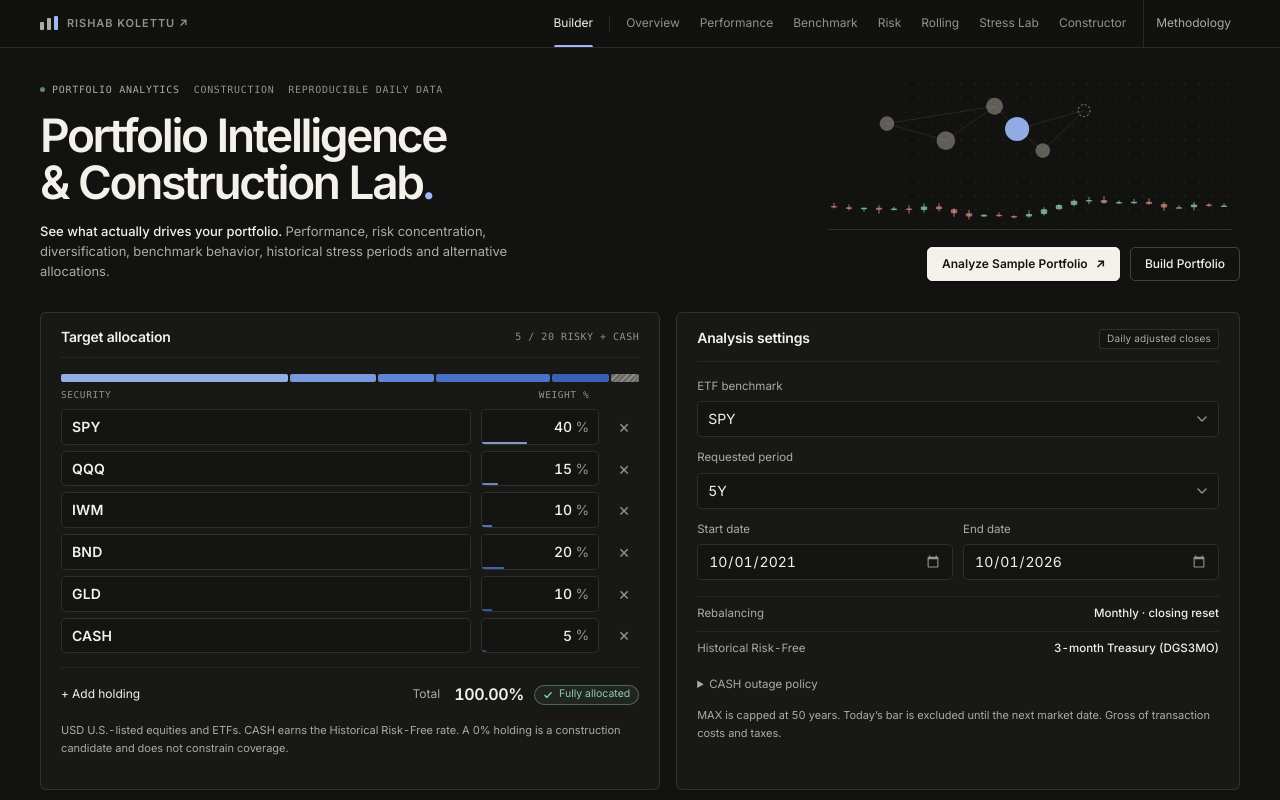
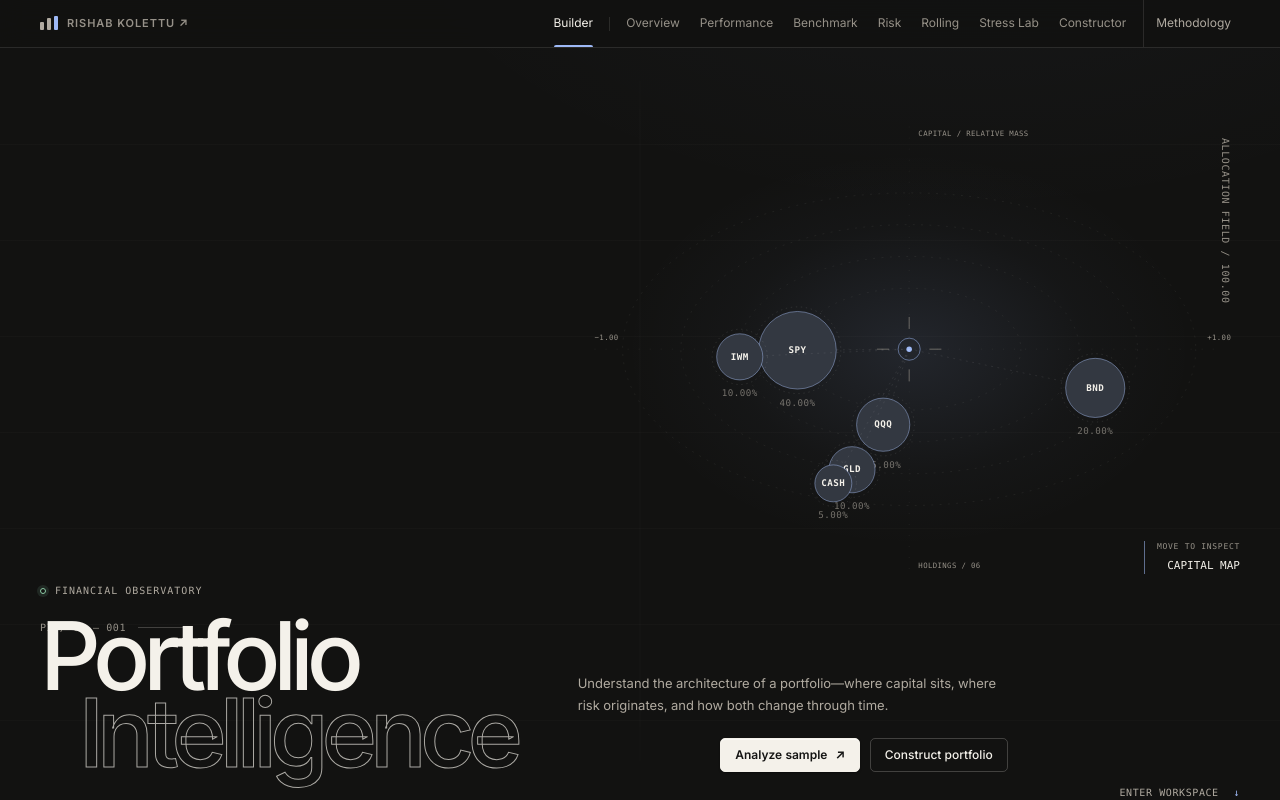
Before and after one commit to rkolettu/portfolio-intelligence-lab, a Next.js app: page / in a window 1280 px wide. Shown: the top 800 px of the page. Built offline with nearby package versions, Linux system fonts and the light colour scheme.

Commit message:
Redesign landing as a financial observatory

```diff
--- a/app/globals.css
+++ b/app/globals.css
@@ -63,7 +63,9 @@ html {
 }
 body {
   margin: 0;
-  background: var(--bg);
+  background:
+    radial-gradient(900px 540px at 76% -160px, rgba(158, 185, 246, .045), transparent 70%),
+    var(--bg);
   color: var(--text);
   font-family: Inter, ui-sans-serif, system-ui, sans-serif;
   font-size: 14px;
@@ -451,15 +453,188 @@ input[type="radio"] {
   top: 10px;
 }
 
-/* ---------- Hero: compact, one finance-native motif ---------- */
+/* ---------- Hero: portfolio observatory ---------- */
 .hero {
   position: relative;
   display: grid;
-  grid-template-columns: minmax(0, 1.2fr) minmax(0, 1fr);
-  gap: 40px;
+  grid-template-columns: minmax(0, 0.86fr) minmax(420px, 1.14fr);
+  grid-template-rows: auto 1fr auto;
+  gap: 0 38px;
+  min-height: calc(100svh - var(--header-h));
+  padding: 30px 0 28px;
+  isolation: isolate;
+}
+.hero::before {
+  content: "";
+  position: absolute;
+  inset: 0 calc(50% - 50vw);
+  z-index: -1;
+  background:
+    linear-gradient(90deg, transparent calc(50% - 1px), var(--hairline) 50%, transparent calc(50% + 1px)),
+    linear-gradient(var(--hairline) 1px, transparent 1px);
+  background-size: 100% 100%, 100% 96px;
+  opacity: .32;
+  pointer-events: none;
+  mask-image: linear-gradient(to bottom, transparent, #000 10%, #000 88%, transparent);
+}
+.hero-index {
+  grid-column: 1 / -1;
+  align-self: start;
+  display: flex;
   align-items: center;
-  padding: 34px 0 30px;
-}
+  gap: 12px;
+}
+.hero-index::after {
+  content: "";
+  width: 46px;
+  height: 1px;
+  background: var(--border-strong);
+}
+.hero-heading {
+  position: relative;
+  z-index: 2;
+  align-self: center;
+  margin-top: -52px;
+}
+.hero-kicker {
+  display: flex;
+  align-items: center;
+  gap: 9px;
+  margin-bottom: 18px;
+  color: var(--muted);
+  font-family: var(--mono);
+  font-size: 10px;
+  letter-spacing: .1em;
+  text-transform: uppercase;
+}
+.hero-kicker span {
+  width: 6px;
+  height: 6px;
+  border: 1px solid var(--positive);
+  border-radius: 50%;
+  box-shadow: 0 0 0 3px color-mix(in srgb, var(--positive) 12%, transparent);
+}
+.hero h1 {
+  font-size: clamp(58px, 7.4vw, 112px);
+  font-weight: 500;
+  line-height: .82;
+  letter-spacing: -.075em;
+  text-wrap: nowrap;
+}
+.hero h1 span { display: block; }
+.hero h1 span:last-child {
+  margin-left: clamp(18px, 3vw, 48px);
+  color: transparent;
+  -webkit-text-stroke: 1px color-mix(in srgb, var(--text) 68%, transparent);
+}
+.hero-observatory {
+  grid-column: 2;
+  grid-row: 1 / 4;
+  display: flex;
+  align-items: center;
+  min-width: 0;
+}
+.portfolio-instrument {
+  position: relative;
+  width: min(100%, 720px);
+  margin-left: auto;
+  cursor: crosshair;
+  touch-action: pan-y;
+}
+.portfolio-instrument svg { display: block; width: 100%; overflow: visible; }
+.field-light {
+  transform: translate(calc(var(--shift-x, 0) * 7px), calc(var(--shift-y, 0) * 5px));
+  transition: transform 600ms var(--ease);
+}
+.orbit { fill: none; stroke: var(--hairline); stroke-width: 1; stroke-dasharray: 2 7; }
+.instrument-axis { fill: none; stroke: var(--hairline); stroke-width: 1; stroke-dasharray: 1 11; }
+.portfolio-core circle:first-child { fill: var(--accent); }
+.portfolio-core circle:nth-child(2) { fill: none; stroke: var(--accent-line); }
+.portfolio-core path { fill: none; stroke: var(--faint); stroke-width: .7; }
+.allocation-node {
+  transform: translate(calc(var(--shift-x, 0) * (var(--node-index) + 2) * .8px), calc(var(--shift-y, 0) * (var(--node-index) + 2) * .55px));
+  transition: transform 600ms var(--ease), opacity 260ms var(--ease);
+}
+.allocation-node line { stroke: var(--border); stroke-width: .8; stroke-dasharray: 2 5; }
+.node-body {
+  fill: color-mix(in srgb, var(--surface-2) 84%, var(--accent));
+  stroke: color-mix(in srgb, var(--accent) 44%, var(--border));
+  stroke-width: 1;
+  transition: fill 240ms var(--ease), stroke 240ms var(--ease), transform 240ms var(--ease);
+  transform-box: fill-box;
+  transform-origin: center;
+}
+.node-ring { fill: none; stroke: var(--border); stroke-dasharray: 1.5 4; }
+.node-aura { fill: var(--accent); opacity: 0; filter: url(#node-glow); transition: opacity 300ms; }
+.node-ticker, .node-weight, .field-scale text {
+  fill: var(--muted);
+  font-family: var(--mono);
+  font-size: 10px;
+  letter-spacing: .05em;
+}
+.node-ticker { fill: var(--text); font-weight: 600; }
+.node-weight { opacity: .62; }
+.field-scale text { fill: var(--faint); font-size: 8px; }
+.allocation-node[data-active] .node-body { fill: var(--accent); stroke: var(--text); transform: scale(1.06); }
+.allocation-node[data-active] .node-ticker { fill: var(--bg); }
+.allocation-node[data-active] .node-aura { opacity: .16; }
+.allocation-node[data-active] line { stroke: var(--accent-line); stroke-dasharray: none; }
+.allocation-node[data-muted] { opacity: .26; }
+.inspection-lens {
+  position: absolute;
+  left: var(--px, 50%);
+  top: var(--py, 50%);
+  width: 74px;
+  height: 74px;
+  border: 1px solid var(--border-strong);
+  border-radius: 50%;
+  opacity: 0;
+  translate: -50% -50%;
+  pointer-events: none;
+  transition: opacity 180ms var(--ease);
+}
+.inspection-lens::before, .inspection-lens::after { content: ""; position: absolute; background: var(--accent-line); }
+.inspection-lens::before { width: 10px; height: 1px; left: -5px; top: 50%; box-shadow: 74px 0 var(--accent-line); }
+.inspection-lens::after { width: 1px; height: 10px; left: 50%; top: -5px; box-shadow: 0 74px var(--accent-line); }
+.portfolio-instrument[data-inspecting] .inspection-lens { opacity: 1; }
+.instrument-coordinate { position: absolute; top: 6%; right: 1%; writing-mode: vertical-rl; }
+.instrument-readout {
+  position: absolute;
+  right: 0;
+  bottom: 3%;
+  display: grid;
+  gap: 3px;
+  padding-left: 12px;
+  border-left: 1px solid var(--accent-line);
+  font-family: var(--mono);
+  text-align: right;
+}
+.instrument-readout span { color: var(--faint); font-size: 8px; letter-spacing: .09em; }
+.instrument-readout strong { font-size: 11px; font-weight: 500; }
+.hero-context {
+  align-self: end;
+  max-width: 430px;
+}
+.hero-context > p { margin-bottom: 22px; color: var(--muted); font-size: 13px; line-height: 1.7; }
+.hero-actions { justify-content: flex-start; }
+.market-spine {
+  position: absolute;
+  left: 0;
+  right: 0;
+  bottom: 28px;
+  display: grid;
+  grid-template-columns: auto 1fr auto;
+  gap: 12px;
+  align-items: center;
+  translate: 0 42px;
+}
+.market-spine-track { display: flex; gap: 3px; height: 3px; }
+.market-spine-track i { min-width: 2px; background: var(--border-strong); transform-origin: left; animation: spine-in 900ms var(--ease) both; }
+.market-spine-track i:first-child { background: var(--accent); }
+@keyframes spine-in { from { transform: scaleX(0); opacity: 0; } }
+.hero-scroll { position: absolute; right: 0; bottom: 0; color: var(--muted); text-decoration: none; }
+.hero-scroll span { display: inline-block; margin-left: 8px; color: var(--accent); transition: transform var(--dur-2) var(--ease); }
+.hero-scroll:hover span { transform: translateY(3px); }
 .eyebrow {
   color: var(--faint);
   margin-bottom: 14px;
@@ -575,6 +750,31 @@ input[type="radio"] {
 }
 
 /* ---------- Builder ---------- */
+#builder {
+  position: relative;
+  margin-top: 72px;
+  padding-top: 58px;
+  border-top: 1px solid var(--border);
+}
+#builder::before {
+  content: "01  /  PORTFOLIO INPUT";
+  position: absolute;
+  top: 16px;
+  left: 0;
+  color: var(--faint);
+  font-family: var(--mono);
+  font-size: 9px;
+  letter-spacing: .09em;
+}
+#builder::after {
+  content: "";
+  position: absolute;
+  top: -1px;
+  left: 0;
+  width: 54px;
+  height: 1px;
+  background: var(--accent);
+}
 .workspace-grid {
   display: grid;
   grid-template-columns: 1.1fr 1fr;
@@ -583,7 +783,7 @@ input[type="radio"] {
 .panel {
   border: 1px solid var(--border);
   border-radius: var(--r-3);
-  background: var(--surface);
+  background: color-mix(in srgb, var(--surface) 76%, transparent);
   padding: 18px 20px 20px;
 }
 .panel-heading {
@@ -1399,12 +1599,23 @@ footer > div {
   }
   .hero {
     grid-template-columns: 1fr;
-    gap: 18px;
-    padding: 26px 0 22px;
-  }
-  .hero-side {
-    justify-items: stretch;
-  }
+    grid-template-rows: auto auto auto auto;
+    gap: 0;
+    min-height: auto;
+    padding: 24px 0 74px;
+  }
+  .hero-index { grid-column: 1; }
+  .hero-heading { margin-top: 52px; }
+  .hero h1 { font-size: clamp(52px, 14vw, 88px); }
+  .hero h1 span:last-child { margin-left: 0; }
+  .hero-observatory {
+    grid-column: 1;
+    grid-row: auto;
+    margin: -18px -8vw -10px;
+    opacity: .92;
+  }
+  .portfolio-instrument { width: 100%; margin: 0; }
+  .hero-context { max-width: 520px; }
   .hero-actions {
     justify-content: flex-start;
   }
@@ -1414,6 +1625,9 @@ footer > div {
   .desktop-break {
     display: none;
   }
+  .market-spine { bottom: 24px; translate: 0 0; }
+  .hero-scroll { display: none; }
+  #builder { margin-top: 32px; }
   .workspace-grid {
     grid-template-columns: 1fr;
   }
@@ -1461,6 +1675,15 @@ footer > div {
   }
 }
 @media (max-width: 520px) {
+  .hero-heading { margin-top: 44px; }
+  .hero h1 { font-size: 13.2vw; line-height: .87; }
+  .hero-observatory { margin: -5px -14vw 0; }
+  .instrument-coordinate, .field-scale { display: none; }
+  .instrument-readout { right: 9%; bottom: 8%; }
+  .hero-actions { display: grid; grid-template-columns: 1fr; width: 100%; }
+  .hero-actions > button { width: 100%; }
+  .market-spine { grid-template-columns: auto 1fr; }
+  .market-spine > span:last-child { display: none; }
   .stress-overview th:nth-child(2),
   .stress-overview td:nth-child(2) {
     display: none;
--- a/components/hero/Hero.tsx
+++ b/components/hero/Hero.tsx
@@ -1,250 +1,177 @@
 "use client";
-import { useMemo, useRef, useState, type PointerEvent } from "react";
+
+import {
+  useMemo,
+  useRef,
+  useState,
+  type CSSProperties,
+  type PointerEvent,
+} from "react";
 
 type Holding = { ticker: string; weight: number };
 
-/** mulberry32: a tiny seeded generator so the candles are identical on server and
- * client and across reloads (no hydration mismatch, no random flicker). */
-function seeded(seed: number) {
-  let a = seed;
-  return () => {
-    a = (a + 0x6d2b79f5) | 0;
-    let t = Math.imul(a ^ (a >>> 15), 1 | a);
-    t = (t + Math.imul(t ^ (t >>> 7), 61 | t)) ^ t;
-    return ((t ^ (t >>> 14)) >>> 0) / 4294967296;
-  };
+const CENTER = { x: 360, y: 260 };
+const TAU = Math.PI * 2;
+
+/** A deterministic map of the entered portfolio. Radius encodes capital and the
+ * angular position is stable for a ticker, so this is a view of the allocation,
+ * not decorative randomness. */
+function tickerAngle(ticker: string, index: number) {
+  const hash = [...ticker].reduce((value, char) => value * 31 + char.charCodeAt(0), 17);
+  return ((hash % 360) / 360) * TAU + index * 0.36;
 }
 
-const CANDLES = (() => {
-  const rand = seeded(20260929);
-  let close = 50;
-  return Array.from({ length: 27 }, () => {
-    const open = close;
-    close = Math.min(70, Math.max(30, open + (rand() - 0.46) * 11));
-    const high = Math.max(open, close) + rand() * 5;
-    const low = Math.min(open, close) - rand() * 5;
-    return { open, close, high, low };
-  });
-})();
+function PortfolioInstrument({ holdings }: { holdings: Holding[] }) {
+  const root = useRef<HTMLDivElement>(null);
+  const [active, setActive] = useState<number | null>(null);
+  const nodes = useMemo(() => {
+    const live = holdings
+      .filter((holding) => holding.ticker && holding.weight > 0)
+      .map((holding) => ({ ...holding, ticker: holding.ticker.toUpperCase() }));
+    const total = live.reduce((sum, holding) => sum + holding.weight, 0) || 1;
 
-const NODE_CENTER = { x: 168, y: 46 };
-
-/** One finance-native motif, tiny: portfolio weights as nodes (size = weight, the
- * largest highlighted) drifting slightly with the pointer, over a row of candles
- * that draw in once. The nodes come from the builder, so editing weights resizes
- * them. Decorative: aria-hidden and out of the tab order. */
-function HeroMotif({ holdings }: { holdings: Holding[] }) {
-  const root = useRef<HTMLDivElement>(null);
-  const [hot, setHot] = useState<number | null>(null);
-  const nodes = useMemo(() => {
-    const live = holdings.filter((h) => h.ticker && h.weight > 0);
-    const total = live.reduce((s, h) => s + h.weight, 0) || 1;
-    const sorted = live
-      .map((h) => ({ ...h, share: h.weight / total }))
-      .sort((a, b) => b.share - a.share)
-      .slice(0, 14);
-    return sorted.map((h, i) => {
-      // Golden-angle spiral: deterministic, well spread, largest node central.
-      const angle = i * 2.399963;
-      const radius = 24 * Math.sqrt(i + 0.35);
+    return live.map((holding, index) => {
+      const share = holding.weight / total;
+      const angle = tickerAngle(holding.ticker, index);
+      const orbit = 92 + index * 24;
       return {
-        ...h,
-        x: NODE_CENTER.x + Math.cos(angle) * radius * 2.05,
-        y: NODE_CENTER.y + Math.sin(angle) * radius * 0.62,
-        r: 2.6 + 15 * Math.sqrt(h.share),
-        depth: 2 + (i % 4) * 2.4,
+        ...holding,
+        share,
+        x: CENTER.x + Math.cos(angle) * orbit * 1.32,
+        y: CENTER.y + Math.sin(angle) * orbit * 0.72,
+        radius: 8 + Math.sqrt(share) * 54,
       };
     });
   }, [holdings]);
-  const links = useMemo(() => {
-    const seen = new Set<string>();
-    const out: [number, number][] = [];
-    nodes.forEach((a, i) => {
-      nodes
-        .map((b, j) => ({ j, d: Math.hypot(a.x - b.x, a.y - b.y) }))
-        .filter((n) => n.j !== i)
-        .sort((p, q) => p.d - q.d)
-        .slice(0, 2)
-        .forEach(({ j }) => {
-          const key = i < j ? `${i}-${j}` : `${j}-${i}`;
-          if (!seen.has(key)) {
-            seen.add(key);
-            out.push([i, j]);
-          }
-        });
-    });
-    return out;
-  }, [nodes]);
-  const move = (e: PointerEvent<HTMLDivElement>) => {
-    const el = root.current;
-    if (!el) return;
-    const box = el.getBoundingClientRect();
-    const nx = ((e.clientX - box.left) / box.width) * 2 - 1;
-    const ny = ((e.clientY - box.top) / box.height) * 2 - 1;
-    el.style.setProperty("--mx", nx.toFixed(3));
-    el.style.setProperty("--my", ny.toFixed(3));
-    const px = ((e.clientX - box.left) / box.width) * 420;
-    const py = ((e.clientY - box.top) / box.height) * 150;
-    let best: number | null = null;
-    let bestD = 30;
-    nodes.forEach((n, i) => {
-      const d = Math.hypot(n.x - px, n.y - py) - n.r * 0.4;
-      if (d < bestD) {
-        bestD = d;
-        best = i;
+
+  const pointer = (event: PointerEvent<HTMLDivElement>) => {
+    const element = root.current;
+    if (!element) return;
+    const bounds = element.getBoundingClientRect();
+    const x = ((event.clientX - bounds.left) / bounds.width) * 720;
+    const y = ((event.clientY - bounds.top) / bounds.height) * 520;
+    element.style.setProperty("--px", `${((x / 720) * 100).toFixed(2)}%`);
+    element.style.setProperty("--py", `${((y / 520) * 100).toFixed(2)}%`);
+    element.style.setProperty("--shift-x", ((x / 720 - 0.5) * 2).toFixed(3));
+    element.style.setProperty("--shift-y", ((y / 520 - 0.5) * 2).toFixed(3));
+    let nearest: number | null = null;
+    let distance = 46;
+    nodes.forEach((node, index) => {
+      const candidate = Math.hypot(node.x - x, node.y - y) - node.radius;
+      if (candidate < distance) {
+        nearest = index;
+        distance = candidate;
       }
     });
-    setHot(best);
+    setActive(nearest);
   };
-  const leave = () => {
-    root.current?.style.setProperty("--mx", "0");
-    root.current?.style.setProperty("--my", "0");
-    setHot(null);
-  };
-  const lo = 22;
-  const hi = 78;
-  const y = (v: number) => 146 - ((v - lo) / (hi - lo)) * 46;
+
   return (
     <div
-      className="motif"
+      className="portfolio-instrument"
       ref={root}
-      onPointerMove={move}
-      onPointerDown={move}
-      onPointerLeave={(e) => {
-        // A touch pointer leaves after every tap; keep the tapped node's label.
-        if (e.pointerType === "mouse") leave();
+      onPointerMove={pointer}
+      onPointerDown={pointer}
+      onPointerLeave={(event) => {
+        if (event.pointerType !== "mouse") return;
+        setActive(null);
+        root.current?.style.setProperty("--shift-x", "0");
+        root.current?.style.setProperty("--shift-y", "0");
       }}
-      data-active={hot === null ? undefined : ""}
-      aria-hidden
+      data-inspecting={active === null ? undefined : ""}
+      aria-label="Portfolio allocation constellation. Node area represents capital weight."
+      role="img"
     >
-      <svg viewBox="0 0 420 150" focusable="false">
+      <div className="instrument-coordinate micro" aria-hidden>
+        ALLOCATION FIELD / 100.00
+      </div>
+      <svg viewBox="0 0 720 520" focusable="false" aria-hidden>
         <defs>
-          <pattern id="motif-dots" width="14" height="14" patternUnits="userSpaceOnUse">
-            <circle cx="1" cy="1" r="0.8" fill="var(--text)" opacity="0.1" />
-          </pattern>
-          <linearGradient id="motif-fade" x1="0" x2="1">
-            <stop offset="0" stopColor="#fff" stopOpacity="0" />
-            <stop offset="0.25" stopColor="#fff" />
-            <stop offset="1" stopColor="#fff" />
-          </linearGradient>
-          <mask id="motif-mask">
-            <rect width="420" height="150" fill="url(#motif-fade)" />
-          </mask>
+          <radialGradient id="field-light">
+            <stop offset="0" stopColor="var(--accent)" stopOpacity=".12" />
+            <stop offset=".62" stopColor="var(--accent)" stopOpacity=".025" />
+            <stop offset="1" stopColor="var(--accent)" stopOpacity="0" />
+          </radialGradient>
+          <filter id="node-glow" x="-100%" y="-100%" width="300%" height="300%">
+            <feGaussianBlur stdDeviation="8" />
+          </filter>
         </defs>
-        <rect width="420" height="150" fill="url(#motif-dots)" mask="url(#motif-mask)" />
-        {links.map(([i, j]) => (
-          <line
-            key={`${i}-${j}`}
-            className="motif-link"
-            x1={nodes[i].x}
-            y1={nodes[i].y}
-            x2={nodes[j].x}
-            y2={nodes[j].y}
-          />
+        <ellipse className="field-light" cx="360" cy="260" rx="310" ry="215" fill="url(#field-light)" />
+        {[92, 140, 188, 236].map((radius) => (
+          <ellipse key={radius} className="orbit" cx="360" cy="260" rx={radius * 1.32} ry={radius * .72} />
         ))}
-        {nodes.map((n, i) => (
+        <path className="instrument-axis" d="M18 260H702M360 18V502" />
+        <g className="portfolio-core">
+          <circle cx="360" cy="260" r="3" />
+          <circle cx="360" cy="260" r="12" />
+          <path d="M338 260h-13m57 0h13M360 238v-13m0 57v13" />
+        </g>
+        {nodes.map((node, index) => (
           <g
-            key={n.ticker + i}
-            className="motif-dot"
-            data-hot={hot === i ? "" : undefined}
-            style={{ ["--depth" as string]: n.depth }}
+            className="allocation-node"
+            data-active={active === index ? "" : undefined}
+            data-muted={active !== null && active !== index ? "" : undefined}
+            key={`${node.ticker}-${index}`}
+            style={{ "--node-index": index } as CSSProperties}
           >
-            {n.ticker === "CASH" ? (
-              <circle
-                cx={n.x}
-                cy={n.y}
-                style={{ r: n.r }}
-                fill="none"
-                stroke="var(--muted)"
-                strokeDasharray="2 2"
-                opacity="0.8"
-              />
-            ) : (
-              <circle
-                cx={n.x}
-                cy={n.y}
-                style={{ r: n.r }}
-                fill={i === 0 ? "var(--accent)" : "var(--muted)"}
-                opacity={i === 0 ? 0.92 : 0.5}
-              />
-            )}
-            <text
-              x={n.x > 290 ? n.x - n.r - 5 : n.x + n.r + 5}
-              y={n.y + 3}
-              textAnchor={n.x > 290 ? "end" : "start"}
-            >
-              {n.ticker} {(n.share * 100).toFixed(1)}%
+            <line x1="360" y1="260" x2={node.x} y2={node.y} />
+            <circle className="node-aura" cx={node.x} cy={node.y} r={node.radius + 11} />
+            <circle className="node-body" cx={node.x} cy={node.y} r={node.radius} />
+            <circle className="node-ring" cx={node.x} cy={node.y} r={node.radius + 5} />
+            <text className="node-ticker" x={node.x} y={node.y + 3} textAnchor="middle">{node.ticker}</text>
+            <text className="node-weight" x={node.x} y={node.y + node.radius + 18} textAnchor="middle">
+              {(node.share * 100).toFixed(2)}%
             </text>
           </g>
         ))}
-        <line x1="8" x2="412" y1="146.5" y2="146.5" stroke="var(--text)" strokeOpacity="0.14" />
-        {CANDLES.map((c, i) => {
-          const up = c.close >= c.open;
-          const x = 14 + i * 15;
-          const color = up ? "var(--positive)" : "var(--negative)";
-          return (
-            <g className="candle" key={i} style={{ ["--i" as string]: i }}>
-              <line x1={x} x2={x} y1={y(c.high)} y2={y(c.low)} stroke={color} strokeOpacity="0.7" />
-              <rect
-                x={x - 3.2}
-                y={y(Math.max(c.open, c.close))}
-                width="6.4"
-                height={Math.max(1.5, Math.abs(y(c.open) - y(c.close)))}
-                rx="1"
-                fill={color}
-                opacity={up ? 0.75 : 0.62}
-              />
-            </g>
-          );
-        })}
+        <g className="field-scale">
+          <text x="18" y="250">−1.00</text><text x="684" y="250">+1.00</text>
+          <text x="370" y="28">CAPITAL / RELATIVE MASS</text>
+          <text x="370" y="498">HOLDINGS / {nodes.length.toString().padStart(2, "0")}</text>
+        </g>
       </svg>
+      <div className="inspection-lens" aria-hidden />
+      <div className="instrument-readout" aria-live="polite">
+        <span>{active === null ? "MOVE TO INSPECT" : nodes[active].ticker}</span>
+        <strong>{active === null ? "CAPITAL MAP" : `${(nodes[active].share * 100).toFixed(2)}%`}</strong>
+      </div>
     </div>
   );
 }
 
-/** Compact hero: title, one line of context, the motif and the two actions. */
-export function Hero({
-  holdings,
-  onAnalyze,
-  onBuild,
-}: {
+export function Hero({ holdings, onAnalyze, onBuild }: {
   holdings: Holding[];
   onAnalyze: () => void;
   onBuild: () => void;
 }) {
+  const live = holdings.filter((holding) => holding.ticker && holding.weight > 0);
   return (
-    <div className="hero">
-      <div>
-        <p className="hero-tape">
-          <span>
-            <i aria-hidden />
-            <b>Portfolio analytics</b>
-          </span>
-          <span>Construction</span>
-          <span>Reproducible daily data</span>
-        </p>
-        <h1>
-          Portfolio Intelligence
-          <br className="desktop-break" /> &amp; Construction Lab
-          <span className="title-dot">.</span>
-        </h1>
-        <p className="hero-lede">
-          <strong>See what actually drives your portfolio.</strong> Performance,
-          risk concentration, diversification, benchmark behavior, historical
-          stress periods and alternative allocations.
-        </p>
+    <section className="hero" aria-labelledby="hero-title">
+      <div className="hero-index micro" aria-hidden>PI / CL — 001</div>
+      <div className="hero-heading">
+        <p className="hero-kicker"><span aria-hidden /> Financial observatory</p>
+        <h1 id="hero-title"><span>Portfolio</span><span>Intelligence</span></h1>
       </div>
-      <div className="hero-side">
-        <HeroMotif holdings={holdings} />
+      <div className="hero-observatory">
+        <PortfolioInstrument holdings={holdings} />
+      </div>
+      <div className="hero-context">
+        <p>Understand the architecture of a portfolio—where capital sits, where risk originates, and how both change through time.</p>
         <div className="actions hero-actions">
-          <button type="button" className="primary" onClick={onAnalyze}>
-            Analyze Sample Portfolio <span aria-hidden>↗</span>
-          </button>
-          <button type="button" className="secondary" onClick={onBuild}>
-            Build Portfolio
-          </button>
+          <button type="button" className="primary" onClick={onAnalyze}>Analyze sample <span aria-hidden>↗</span></button>
+          <button type="button" className="secondary" onClick={onBuild}>Construct portfolio</button>
         </div>
       </div>
-    </div>
+      <div className="market-spine" aria-label="Sample portfolio allocation">
+        <span className="micro">CAPITAL / 100</span>
+        <div className="market-spine-track" aria-hidden>
+          {live.map((holding, index) => (
+            <i key={`${holding.ticker}-${index}`} style={{ flexGrow: Math.max(holding.weight, .2) } as CSSProperties} />
+          ))}
+        </div>
+        <span className="micro">{live.length.toString().padStart(2, "0")} POSITIONS</span>
+      </div>
+      <a className="hero-scroll micro" href="#builder">ENTER WORKSPACE <span aria-hidden>↓</span></a>
+    </section>
   );
 }
```
